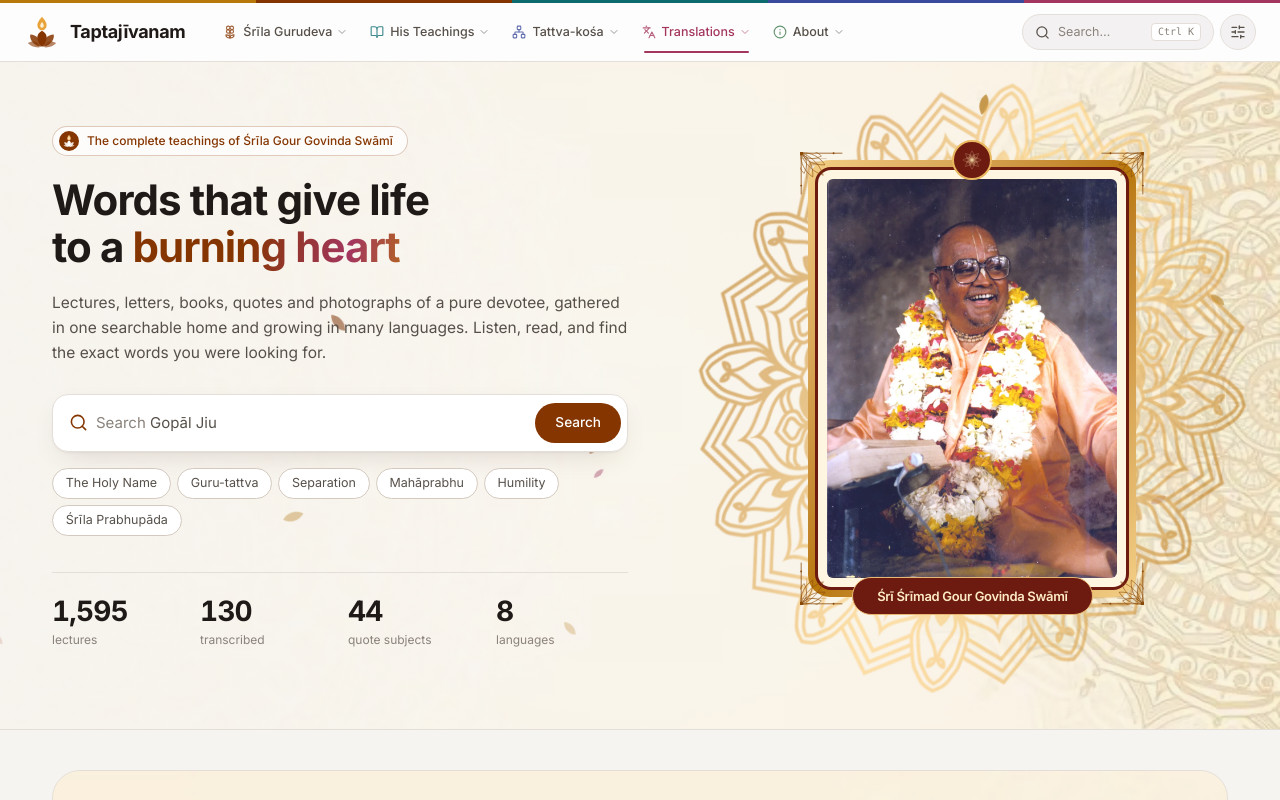
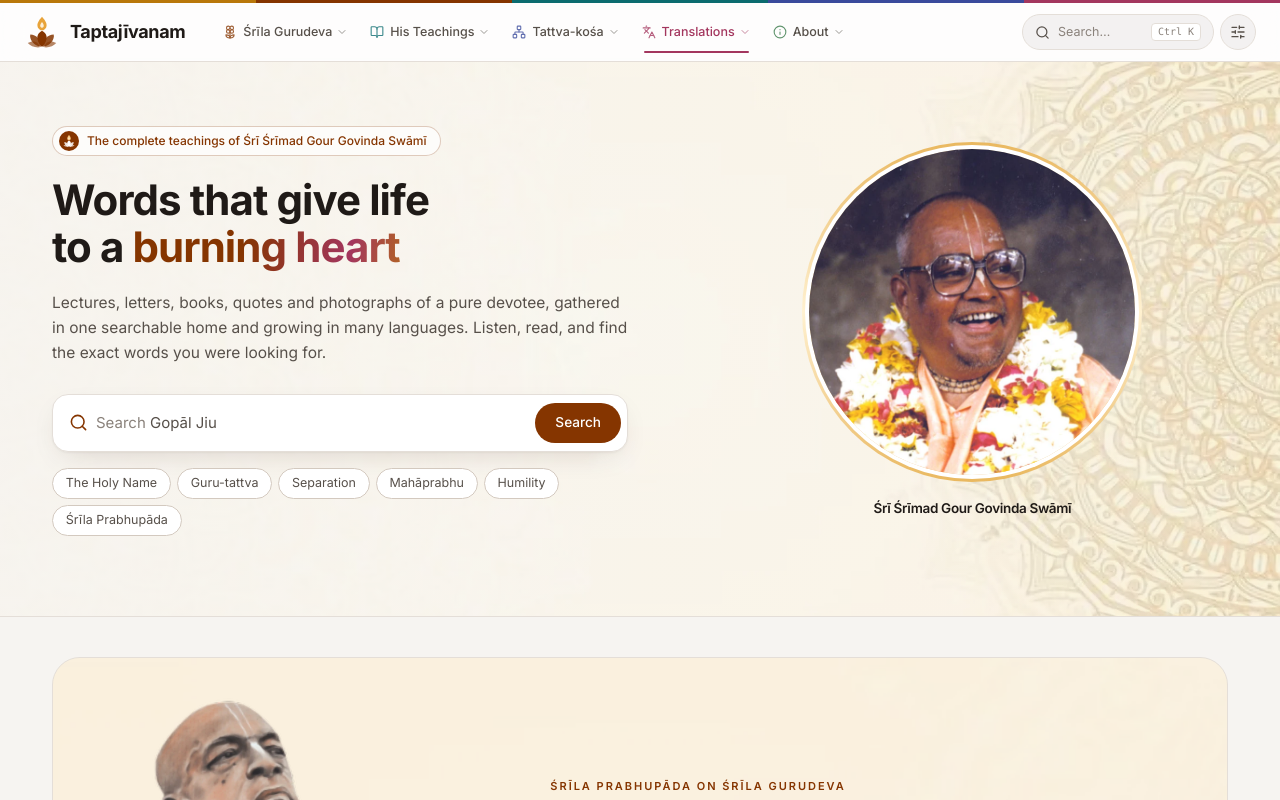
Before and after one commit to brjunction/acharyapriyavigraha_project, a Next.js app: page / in a window 1280 px wide. Shown: the top 800 px of the page. Built offline with nearby package versions, Linux system fonts and the light colour scheme; a web font is replaced by a local one.

Commit message:
Hero: calm circular portrait, no counters, no animation; use Sri Srimad naming
Co-Authored-By: Claude Sonnet 5.5 <noreply@anthropic.com>
Claude-Session: https://claude.ai/code/session_01M9BBQeXddFLEpid5KwEKJu

```diff
--- a/src/app/(site)/[lang]/page.tsx
+++ b/src/app/(site)/[lang]/page.tsx
@@ -11,9 +11,9 @@ const COPY: Record<string, { welcome: string; intro: string }> = {
   or: { welcome: "ହରେ କୃଷ୍ଣ, ସ୍ୱାଗତ", intro: "ଶ୍ରୀଲ ଗୌର ଗୋବିନ୍ଦ ସ୍ୱାମୀଙ୍କ ପ୍ରବଚନ, ଉକ୍ତି ଓ ପୁସ୍ତକ ଓଡ଼ିଆରେ।" },
   bn: { welcome: "হরে কৃষ্ণ, স্বাগতম", intro: "শ্রীল গৌর গোবিন্দ স্বামীর প্রবচন, উদ্ধৃতি ও গ্রন্থ বাংলায়।" },
   ru: { welcome: "Харе Кришна, добро пожаловать", intro: "Лекции, цитаты и книги Шрилы Гоур Говинды Свами на русском языке." },
-  nl: { welcome: "Hare Kṛṣṇa, welkom", intro: "Lezingen, citaten en boeken van Śrīla Gour Govinda Swāmī in het Nederlands." },
-  id: { welcome: "Hare Kṛṣṇa, selamat datang", intro: "Ceramah, kutipan, dan buku Śrīla Gour Govinda Swāmī dalam bahasa Indonesia." },
-  es: { welcome: "Hare Kṛṣṇa, bienvenidos", intro: "Conferencias, citas y libros de Śrīla Gour Govinda Swāmī en español." },
+  nl: { welcome: "Hare Kṛṣṇa, welkom", intro: "Lezingen, citaten en boeken van Śrī Śrīmad Gour Govinda Swāmī in het Nederlands." },
+  id: { welcome: "Hare Kṛṣṇa, selamat datang", intro: "Ceramah, kutipan, dan buku Śrī Śrīmad Gour Govinda Swāmī dalam bahasa Indonesia." },
+  es: { welcome: "Hare Kṛṣṇa, bienvenidos", intro: "Conferencias, citas y libros de Śrī Śrīmad Gour Govinda Swāmī en español." },
 };
 
 export function generateStaticParams() { return ALL_LANGUAGES.filter((l) => l.code !== "en").map((l) => ({ lang: l.code })); }
--- a/src/app/(site)/teachings/audio/[slug]/page.tsx
+++ b/src/app/(site)/teachings/audio/[slug]/page.tsx
@@ -55,7 +55,7 @@ export default async function LecturePage({ params }: { params: Promise<{ slug:
           <QuoteCard text={QUOTE_OF_DAY.text} source={QUOTE_OF_DAY.source} date={QUOTE_OF_DAY.date} />
           <div className="card p-5">
             <p className="text-[12px] font-semibold uppercase tracking-[0.14em] text-ink-3">Cite this lecture</p>
-            <p className="mt-2 font-serif text-[15px] leading-relaxed text-ink-2">Śrīla Gour Govinda Swāmī, “{l.title}”, lecture, {l.place}, {fmtDate(l.date)}. Taptajīvanam archive.</p>
+            <p className="mt-2 font-serif text-[15px] leading-relaxed text-ink-2">Śrī Śrīmad Gour Govinda Swāmī, “{l.title}”, lecture, {l.place}, {fmtDate(l.date)}. Taptajīvanam archive.</p>
           </div>
         </aside>
       </Container>
--- a/src/app/(site)/thank-list/page.tsx
+++ b/src/app/(site)/thank-list/page.tsx
@@ -20,7 +20,7 @@ export default function Page() {
       <Container className="relative py-14 sm:py-16">
         <nav className="text-[12.5px] text-white/70"><a href="/" className="hover:text-white">Home</a> / <a href="/about" className="hover:text-white">About</a> / <span className="text-white">Our Thank List</span></nav>
         <h1 className="mt-5 flex items-center gap-3 text-[28px] text-white sm:text-[34px]"><HeartHandshake size={28} strokeWidth={1.5} className="text-[#f1d3a4]" />Our Thank List</h1>
-        <p className="mt-3 max-w-2xl text-[15.5px] leading-relaxed text-white/85">This archive is being built by the efforts of the disciples, grand-disciples, followers and admirers of Śrīla Gour Govinda Swāmī.</p>
+        <p className="mt-3 max-w-2xl text-[15.5px] leading-relaxed text-white/85">This archive is being built by the efforts of the disciples, grand-disciples, followers and admirers of Śrī Śrīmad Gour Govinda Swāmī.</p>
       </Container>
       <Container className="relative max-w-3xl pb-20">
         <blockquote className="text-center text-[19px] italic leading-snug text-white">“Your love for me will be shown by how you cooperate with one another.”</blockquote>
--- a/src/app/layout.tsx
+++ b/src/app/layout.tsx
@@ -7,7 +7,7 @@ import "./globals.css";
 import { Providers } from "@/components/providers";
 
 export const metadata: Metadata = {
-  title: { default: "Taptajīvanam · The teachings of Śrīla Gour Govinda Swāmī", template: "%s · Taptajīvanam" },
+  title: { default: "Taptajīvanam · The teachings of Śrī Śrīmad Gour Govinda Swāmī", template: "%s · Taptajīvanam" },
   description: "Lectures, transcriptions, books, quotes, letters and photos of Śrīla Gurudeva, Śrī Śrīmad Gour Govinda Swāmī.",
   icons: { icon: [{ url: "/icon.png", sizes: "512x512", type: "image/png" }, { url: "/favicon-48.png", sizes: "48x48", type: "image/png" }], shortcut: "/favicon.ico", apple: "/apple-icon.png" },
 };
--- a/src/components/footer.tsx
+++ b/src/components/footer.tsx
@@ -27,7 +27,7 @@ export function Footer() {
             </div>
             <div className="mt-7 flex flex-col items-center gap-2">
               <Signature src={IMG.sign} className="h-12 w-auto brightness-0 invert opacity-90" />
-              <p className="text-[11.5px] tracking-[0.04em] text-[#e6c9b4]/80">Śrīla Gour Govinda Swāmī</p>
+              <p className="text-[11.5px] tracking-[0.04em] text-[#e6c9b4]/80">Śrī Śrīmad Gour Govinda Swāmī</p>
             </div>
           </div>
 
@@ -74,7 +74,7 @@ export function Footer() {
           </div>
 
           <div className="mt-8 flex flex-col items-center justify-between gap-3 border-t border-white/10 pt-5 text-[12px] text-[#f0dfd1]/65 sm:flex-row">
-            <div className="flex items-center gap-2"><LogoMark className="h-6 w-6 text-white" flame="#e8a33a" /><span className="text-[13px] font-medium text-white">Dedicated to Śrīla Gour Govinda Swāmī</span></div>
+            <div className="flex items-center gap-2"><LogoMark className="h-6 w-6 text-white" flame="#e8a33a" /><span className="text-[13px] font-medium text-white">Dedicated to Śrī Śrīmad Gour Govinda Swāmī</span></div>
             <div className="flex flex-wrap items-center justify-center gap-x-5 gap-y-1">
               <Link href="/thank-list" className="hover:text-white">Our Thank List</Link>
               <Link href="/about" className="hover:text-white">About</Link>
--- a/src/components/header.tsx
+++ b/src/components/header.tsx
@@ -5,7 +5,7 @@ import { useEffect, useRef, useState } from "react";
 import { createPortal } from "react-dom";
 import { ChevronDown, ChevronRight, ChevronLeft, Search, SlidersHorizontal, Menu, X, ArrowRight } from "lucide-react";
 import { MENUS, ACCENT, type NavMenu } from "@/lib/nav";
-import { LogoMark, Rosette, LotusFrame } from "./motifs";
+import { LogoMark, Rosette, PortraitFrame } from "./motifs";
 import { usePrefs } from "./providers";
 import { SettingsPanel } from "./settings";
 import { Img } from "./img";
@@ -17,7 +17,7 @@ export function Logo({ compact = false }: { compact?: boolean }) {
       {!compact && (
         <span className="leading-none">
           <span className="block text-[18px] font-bold tracking-[-0.02em] text-ink">Taptajīvanam</span>
-          <span className="mt-[3px] hidden whitespace-nowrap text-[10.5px] font-medium tracking-[0.02em] text-ink-3 2xl:block">Teachings of Śrīla Gour Govinda Swāmī</span>
+          <span className="mt-[3px] hidden whitespace-nowrap text-[10.5px] font-medium tracking-[0.02em] text-ink-3 2xl:block">Teachings of Śrī Śrīmad Gour Govinda Swāmī</span>
         </span>
       )}
     </Link>
@@ -62,7 +62,7 @@ function MegaPanel({ menu, onNavigate, onPin }: { menu: NavMenu; onNavigate: ()
         <aside className="relative flex flex-col overflow-hidden p-4 text-white" style={{ background: "linear-gradient(165deg, var(--acc), color-mix(in srgb, var(--acc) 55%, #000))" }}>
           <Rosette className="spin-slow pointer-events-none absolute -bottom-20 -right-20 h-56 w-56 text-white/[0.16]" />
           {menu.feature?.image ? (
-            <LotusFrame className="mb-1 w-[128px]" src={menu.feature.image} alt={menu.feature.title} />
+            <PortraitFrame photo className="mb-2.5 w-[104px]" src={menu.feature.image} alt={menu.feature.title} />
           ) : (
             <span className="relative mb-2.5 flex h-9 w-9 items-center justify-center rounded-xl bg-white/15 backdrop-blur"><I size={18} strokeWidth={1.7} /></span>
           )}
--- a/src/components/home-client.tsx
+++ b/src/components/home-client.tsx
@@ -6,7 +6,7 @@ import { ArrowRight, Search, Play, Pause, ChevronLeft, ChevronRight, Headphones,
 import { CONVERSATION, LETTER } from "@/lib/prabhupada";
 import { DIARY, IMG, LANGUAGES, QUOTE_OF_DAY, TIMELINE } from "@/lib/data";
 import { Img } from "./img";
-import { CutOut, PhotoFrame, Orn, Padma, PaisleyField, Petals, Rosette, LogoMark } from "./motifs";
+import { CutOut, PortraitFrame, Orn, Padma, PaisleyField, Petals, Rosette, LogoMark } from "./motifs";
 import { usePrefs } from "./providers";
 import { Backdrop } from "./backdrop";
 
@@ -58,12 +58,11 @@ export function Hero() {
     <section className="relative overflow-hidden border-b border-line" onPointerMove={move}>
       <Backdrop src="cream-mandala" flip pos="left center" o={0.6} />
       <div className="pointer-events-none absolute inset-0 bg-gradient-to-r from-[var(--page)]/80 via-[var(--page)]/30 to-transparent" />
-      <Petals n={16} />
       <div className="relative mx-auto grid max-w-[1240px] grid-cols-[minmax(0,1fr)] items-center gap-10 px-5 pb-14 pt-12 sm:px-8 lg:grid-cols-[minmax(0,1.1fr)_minmax(0,0.9fr)] lg:pb-20 lg:pt-16">
         <div className="rise">
           <span className="inline-flex items-center gap-2 rounded-full border border-saffron/25 bg-surface/70 py-1 pl-1.5 pr-3.5 text-[12px] font-medium text-saffron backdrop-blur">
             <span className="flex h-5 w-5 items-center justify-center rounded-full bg-saffron text-white"><LogoMark className="h-3.5 w-3.5" flame="#f4c27a" /></span>
-            The complete teachings of Śrīla Gour Govinda Swāmī
+            The complete teachings of Śrī Śrīmad Gour Govinda Swāmī
           </span>
           <h1 className="mt-5 text-[28px] font-bold leading-[1.12] tracking-[-0.03em] text-ink sm:text-[36px] lg:text-[42px]">
             Words that give life<br />to a <span className="text-shine">burning heart</span>
@@ -83,20 +82,12 @@ export function Hero() {
           <div className="mt-4 flex max-w-xl flex-wrap gap-1.5">
             {CHIPS.map(([l, k]) => <Link key={k} href={`/search?q=${k}`} className="chip acc-saffron">{l}</Link>)}
           </div>
-          <div className="mt-9 grid max-w-xl grid-cols-4 gap-4 border-t border-line pt-6">
-            <Stat n={1595} label="lectures" /><Stat n={130} label="transcribed" /><Stat n={44} label="quote subjects" /><Stat n={8} label="languages" />
-          </div>
         </div>
 
-        {/* Portrait stage */}
-        <div ref={box} className="relative mx-auto w-full max-w-[400px] [--px:0] [--py:0]">
-          <Orn src="mandala-gold" className="spin-slow absolute left-1/2 top-1/2 h-[135%] w-[135%] max-w-none -translate-x-1/2 -translate-y-1/2 opacity-55" />
-          <div className="relative transition-transform duration-300 ease-out" style={{ transform: "translate3d(calc(var(--px) * -8px), calc(var(--py) * -6px), 0)" }}>
-            <PhotoFrame src="/photos/gurudeva-garland.webp" alt="Śrīla Gour Govinda Swāmī" className="mx-auto w-[88%] sm:w-[82%]" />
-          </div>
-          <div className="relative -mt-5 mx-auto w-fit rounded-full border border-[#e8b872] bg-[#6d1a10] px-6 py-2 text-center">
-            <p className="text-[13px] font-semibold tracking-tight text-[#fdebc4]">Śrī Śrīmad Gour Govinda Swāmī</p>
-          </div>
+        {/* Portrait: a plain circular frame, no animation */}
+        <div className="mx-auto w-full max-w-[340px]">
+          <PortraitFrame photo src="/photos/gurudeva-speaking.webp" alt="Śrī Śrīmad Gour Govinda Swāmī" className="mx-auto w-full" />
+          <p className="mt-4 text-center text-[13.5px] font-semibold tracking-tight text-ink">Śrī Śrīmad Gour Govinda Swāmī</p>
         </div>
       </div>
     </section>
@@ -233,7 +224,7 @@ export function DiaryRail() {
 
 export function QuotePanel() {
   const [copied, setCopied] = useState(false);
-  const cite = `“${QUOTE_OF_DAY.text}” Śrīla Gour Govinda Swāmī, ${QUOTE_OF_DAY.source}, ${QUOTE_OF_DAY.date}, ${QUOTE_OF_DAY.place}. Taptajīvanam.`;
+  const cite = `“${QUOTE_OF_DAY.text}” Śrī Śrīmad Gour Govinda Swāmī, ${QUOTE_OF_DAY.source}, ${QUOTE_OF_DAY.date}, ${QUOTE_OF_DAY.place}. Taptajīvanam.`;
   return (
     <figure className="relative flex h-full flex-col overflow-hidden rounded-3xl bg-[#6b2a00] p-7 text-white sm:p-9">
       <Backdrop src="orange-mandala" />
@@ -316,7 +307,7 @@ export function Blessing() {
           <p className="mt-2 text-[13px] text-ink-3">Letter, Māyāpur, 12 February 1976</p>
         </div>
         <div className="order-3 self-end">
-          <CutOut src="/legacy/gurudeva.webp" alt="Śrīla Gour Govinda Swāmī" fade={0} className="mx-auto w-[50%] max-w-[190px] lg:w-[66%]" />
+          <CutOut src="/legacy/gurudeva.webp" alt="Śrī Śrīmad Gour Govinda Swāmī" fade={0} className="mx-auto w-[50%] max-w-[190px] lg:w-[66%]" />
         </div>
       </div>
       <div className="relative grid gap-5 border-t border-[#e9d9b8] bg-[#fbf5e8] p-4 sm:p-7 lg:grid-cols-2">
--- a/src/components/motifs.tsx
+++ b/src/components/motifs.tsx
@@ -211,7 +211,7 @@ export function Orn({ src, className = "" }: { src: string; className?: string }
 }
 
 /** Respectful circular frame for Śrīla Gurudeva's cut-out portrait. Never crops the head. */
-export function PortraitFrame({ className = "", src = "/legacy/gurudeva.webp", alt = "Śrīla Gour Govinda Swāmī", contain = false, photo = false }: { className?: string; src?: string; alt?: string; contain?: boolean; photo?: boolean }) {
+export function PortraitFrame({ className = "", src = "/legacy/gurudeva.webp", alt = "Śrī Śrīmad Gour Govinda Swāmī", contain = false, photo = false }: { className?: string; src?: string; alt?: string; contain?: boolean; photo?: boolean }) {
   return (
     <div className={`relative aspect-square ${className}`}>
       <span className="absolute inset-0 rounded-full bg-gradient-to-b from-[#e9b85f] via-[#fff1d0] to-[#e9b85f] p-[3px]">
--- a/src/components/signature.tsx
+++ b/src/components/signature.tsx
@@ -8,5 +8,5 @@ export function Signature({ src, className = "" }: { src: string; className?: st
   useEffect(() => { const i = ref.current; if (i && i.complete && i.naturalWidth === 0) setErr(true); }, []);
   if (err) return <span className="text-[26px] italic tracking-wide text-white/90" style={{ fontFamily: "var(--font-reading-serif)" }}>Gour Govinda Swāmī</span>;
   // eslint-disable-next-line @next/next/no-img-element
-  return <img ref={ref} src={src} alt="Signature of Śrīla Gour Govinda Swāmī" onError={() => setErr(true)} className={className} />;
+  return <img ref={ref} src={src} alt="Signature of Śrī Śrīmad Gour Govinda Swāmī" onError={() => setErr(true)} className={className} />;
 }
--- a/src/lib/data.ts
+++ b/src/lib/data.ts
@@ -89,7 +89,7 @@ export const QUOTE_CATEGORIES = [
   "Happiness and Pleasure", "Hearing", "Holy Places", "Holy Scriptures", "Ignorance", "Impediments/obstacles", "ISKCON", "Kali",
   "Karmi, Jnanis and Yogis", "Liberation", "Love", "Mahaprasadam", "Mahatma", "Material Emotions", "Mayavadis", "Paramatma",
   "Personalities", "Problems and Dangers", "Sankirtana Padayatra", "Sense and Sense Gratification", "Servant and Service",
-  "Soul and Supersoul", "Spiritual Moods", "Srila Gour Govinda Swami", "Srimad Bhagavatam", "The Holy Name", "Transcendental",
+  "Soul and Supersoul", "Spiritual Moods", "Śrī Śrīmad Gour Govinda Swami", "Srimad Bhagavatam", "The Holy Name", "Transcendental",
   "Vaikuntha", "Various Religions", "Varnas and Asramas",
 ];
 
```
